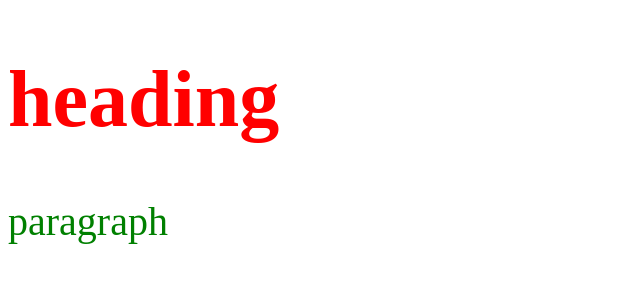
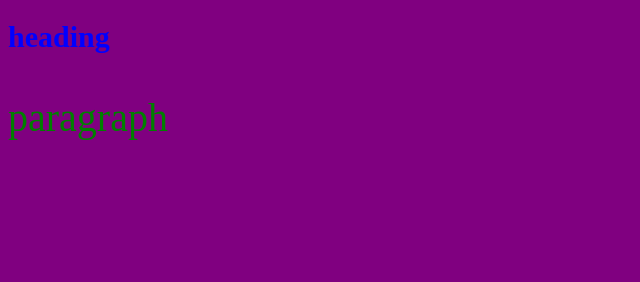
Before and after one commit to pritamshrestha/pritam, a plain HTML site: page index.html in a window 1280 px wide. Shown: the whole page, without its empty margins (0-640 px from the left). Drawn offline with Linux system fonts and the light colour scheme.

Commit message:
first commit

```diff
--- a/css/main.css
+++ b/css/main.css
@@ -6,3 +6,17 @@ p{
 	font-size:40px;
 	color:green;
 }
+body{
+	background-color:orange;
+}
+@media (min-width:600px){
+	h1{
+		font-size:30px;
+		color:blue;
+	}
+}
+@media(min-width:400px){
+	body{
+		background-color:purple;
+	}
+}
```
